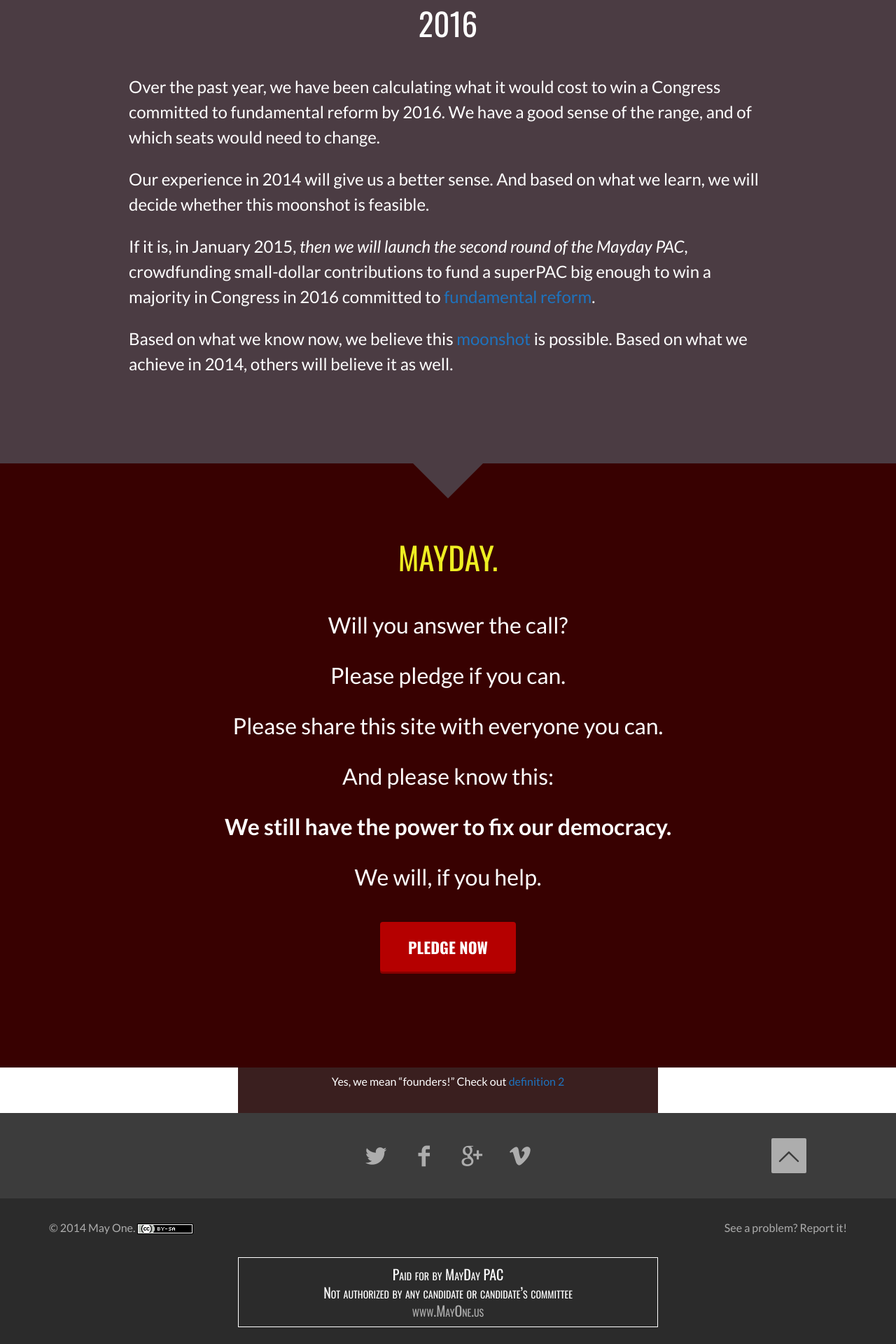
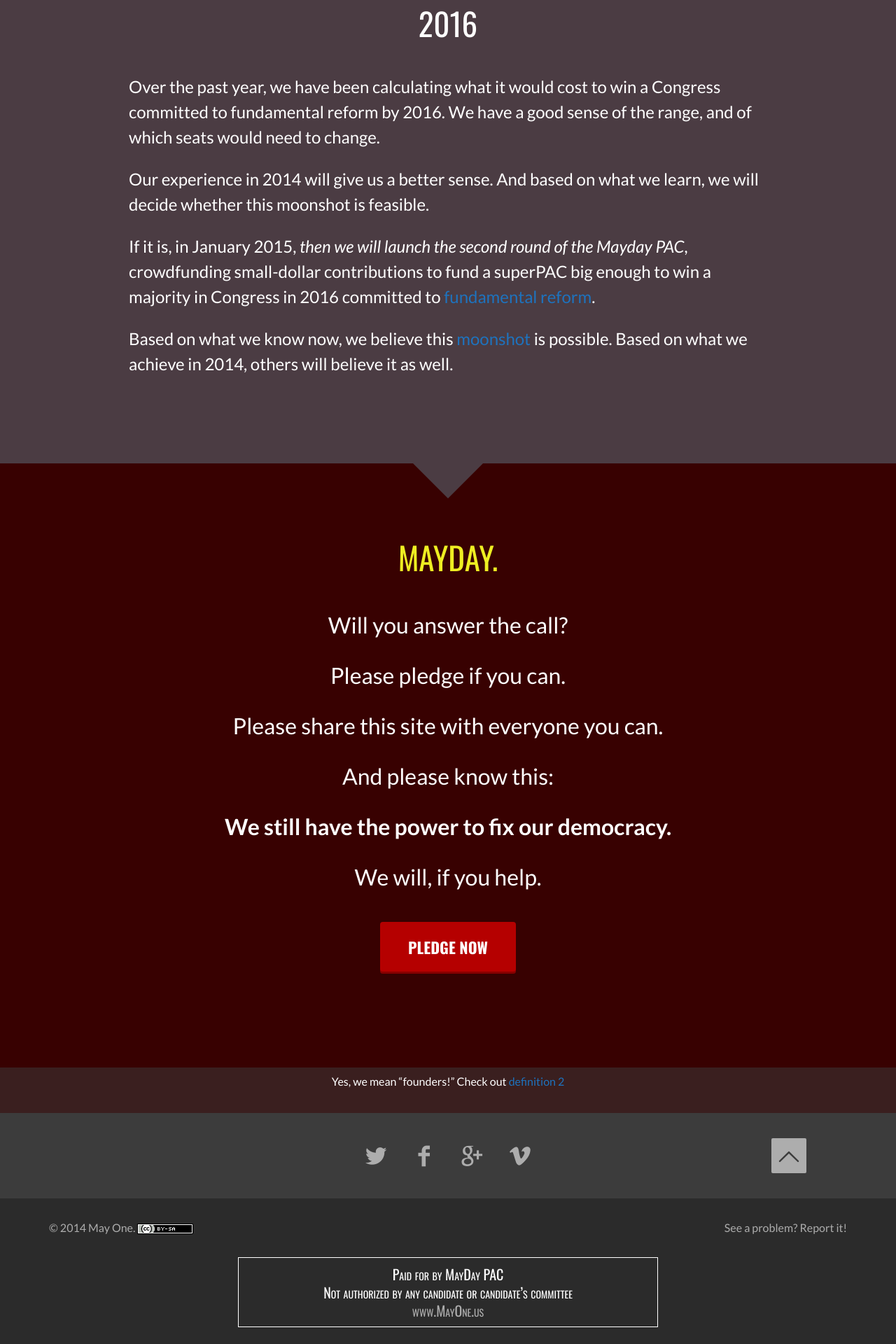
Before and after one commit to MayOneUS/2014-06-02-mayone.us-website, a Jekyll site: the page built from index.html, in a window 1280 px wide. Shown: the part 4451-6371 px from the top of the page at 70% size. Built offline with Jekyll 4.4.1, drawn with Linux system fonts in a browser that asks for light colours; nearby versions of some CDN libraries; library files that are not in the unit come from our copies.

Commit message:
Attempt 4 CSS

```diff
--- a/_includes/head.html
+++ b/_includes/head.html
@@ -173,7 +173,7 @@
 	.footnote  {
     background-color: #3A1F1F;
     color:white;
-    max-width: 600px;
+    width: 100%;
     font-family: 'Oswald', sans-serif;
     font-size: 100%;
     line-height: 1.3;
--- a/style.css
+++ b/style.css
@@ -3430,12 +3430,11 @@ body.page-id-368 #edd-anon-wrap {
 }
 
 .footnote  {
-background-color: #3A1F1F;
+    background-color: #3A1F1F;
     color:white;
-    max-width: 600px;
+    width: 100%;
     font-family: 'Oswald', sans-serif;
     font-size: 100%;
-    color: #FFFFFF;
     line-height: 1.3;
     text-align:center;
     padding:10px;
```
